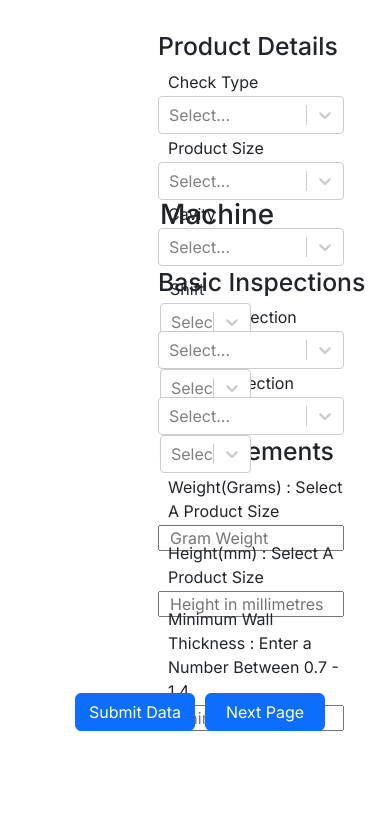
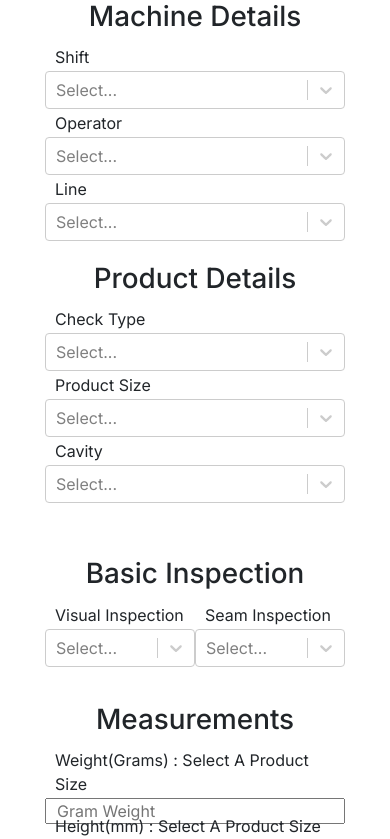
Before and after one commit to LewieM1995/ringcon, a Next.js app: page / in a window 390 px wide. Shown: the top 839 px of the page. Built offline with nearby package versions, Linux system fonts and the light colour scheme.

Commit message:
responsive updates

```diff
--- a/comps/DataInputs.js
+++ b/comps/DataInputs.js
@@ -62,9 +62,9 @@ function DataInputs({ typeCheck, selectedSize, selectCavity, inspectionValue, se
 
 
   return (
-    <div className='data-inputs-container'>
-        <section>
-            <h2>Product Details</h2>
+    <div className='pd-bi-m-container'>
+    <h1>Product Details</h1>
+        <section className='product-details'>
             <div className="input-div">
                 <label>Check Type</label>
                 <Dropdown options={checkType} value={typeCheck} onChange={handleTypeCheck} />
@@ -78,8 +78,8 @@ function DataInputs({ typeCheck, selectedSize, selectCavity, inspectionValue, se
                 <Dropdown options={cavity} value={selectCavity} onChange={handleCavity} />
             </div>
         </section>
+    <h1>Basic Inspection</h1>
         <section>
-            <h2>Basic Inspections</h2>
             <div className="input-div">
                 <label>Visual Inspection</label>
                 <Dropdown options={visualInspection} value={inspectionValue} onChange={handleVisualInspec} />
@@ -89,8 +89,8 @@ function DataInputs({ typeCheck, selectedSize, selectCavity, inspectionValue, se
                 <Dropdown options={seamInspec} value={seamInspection} onChange={handleSeamInspec} />
             </div>
         </section>
-        <section>
-            <h2>Measurements</h2>
+    <h1>Measurements</h1>
+        <section className='measurements'>
             <div className="input-div">
                 <label>Weight(Grams) : {weightString}</label>
                 <input type="number" placeholder="Gram Weight" className='custom-input' value={weight} onChange={handleWeight}/>
@@ -100,7 +100,7 @@ function DataInputs({ typeCheck, selectedSize, selectCavity, inspectionValue, se
                 <input type="number" placeholder="Height in millimetres" className='custom-input' value={height} onChange={handleHeight}/>
             </div>
             <div className="input-div">
-                <label>Minimum Wall Thickness : Enter a Number Between 0.7 - 1.4</label>
+                <label>Min Wall : Input a number between 0.7 - 1.4</label>
                 <input type="number" placeholder="Minimum Wall Thickness" className='custom-input' value={minWallThickness} onChange={handleMinWallThickness}/>
             </div>
         </section>
--- a/comps/DrpDwnInputs.js
+++ /dev/null
@@ -1,48 +0,0 @@
-"use client";
-
-import '../comps/comps.css'
-import Dropdown from './DropDown';
-
-function DrpDwnInputs( {shiftValue, lineValue, operatorName, handleLineValue, handleOperatorName, handleShift} ) {
-
-  const shifts = [
-    { value: "Day", label: "Day"},
-    { value: "Shift 1", label: "Shift 1"},
-    { value: "Shift 2", label: "Shift 2"}
-  ];
-
-
-  const operator = [
-    { value: "James D", label: "James D"},
-    { value: "Lydia F", label: "Lydia F"}
-  ];
-
-
-  const line = [
-    { value: "Liberty 1", label: "Liberty 1"},
-    { value: "Liberty 2", label: "Liberty 2"},
-    { value: "Liberty 3", label: "Liberty 3"}
-  ];
-
-
-
-  return (
-    <section className='drpdwn-section'>
-    <h1>Machine Details</h1>
-        <div className="input-div">
-         <label>Shift</label>
-         <Dropdown options={shifts} value={shiftValue} onChange={handleShift} className='custom-input-2'/>
-        </div>
-        <div className="input-div">
-         <label>Operator</label>
-         <Dropdown options={operator} value={operatorName} onChange={handleOperatorName} className='custom-input-2'/>
-        </div>
-        <div className="input-div">
-         <label>Line</label>
-         <Dropdown options={line} value={lineValue} onChange={handleLineValue} className='custom-input-2'/>
-        </div>
-    </section>
-  )
-}
-
-export default DrpDwnInputs
--- /dev/null
+++ b/comps/MachineDetails.js
@@ -0,0 +1,50 @@
+"use client";
+
+import '../comps/comps.css'
+import Dropdown from './DropDown';
+
+function DrpDwnInputs( {shiftValue, lineValue, operatorName, handleLineValue, handleOperatorName, handleShift} ) {
+
+  const shifts = [
+    { value: "Day", label: "Day"},
+    { value: "Shift 1", label: "Shift 1"},
+    { value: "Shift 2", label: "Shift 2"}
+  ];
+
+
+  const operator = [
+    { value: "James D", label: "James D"},
+    { value: "Lydia F", label: "Lydia F"}
+  ];
+
+
+  const line = [
+    { value: "Liberty 1", label: "Liberty 1"},
+    { value: "Liberty 2", label: "Liberty 2"},
+    { value: "Liberty 3", label: "Liberty 3"}
+  ];
+
+
+
+  return (
+    <div className='machine_details'>
+      <h1>Machine Details</h1>
+      <section className='md-section'>
+          <div className="input-div">
+          <label>Shift</label>
+          <Dropdown options={shifts} value={shiftValue} onChange={handleShift} className='custom-input-2'/>
+          </div>
+          <div className="input-div">
+          <label>Operator</label>
+          <Dropdown options={operator} value={operatorName} onChange={handleOperatorName} className='custom-input-2'/>
+          </div>
+          <div className="input-div">
+          <label>Line</label>
+          <Dropdown options={line} value={lineValue} onChange={handleLineValue} className='custom-input-2'/>
+          </div>
+      </section>
+    </div>
+  )
+}
+
+export default DrpDwnInputs
--- a/comps/MainPage.js
+++ b/comps/MainPage.js
@@ -1,7 +1,6 @@
 'use client';
 
-import 'src/app/globals.css';
-import DrpDwnInputs from '../comps/DrpDwnInputs';
+import MachineDetails from './MachineDetails';
 import DataInputs from '../comps/DataInputs';
 import Submit from '../comps/Submit';
 import { useState } from 'react';
@@ -113,9 +112,7 @@ export default function Home() {
   return (
     <main className="main-container">
         <form onSubmit={handleSubmit}>
-          <div className='second-container'>
-            <div className='dropdown-container'>
-              <DrpDwnInputs
+              <MachineDetails
                 shiftValue={shiftValue}
                 handleShift={handleShift}
                 operatorName={operatorName}
@@ -123,8 +120,6 @@ export default function Home() {
                 lineValue={lineValue}
                 handleLineValue={handleLineValue}
               />
-            </div>
-            <div className='input-container'>
               <DataInputs
                 typeCheck={typeCheck}
                 handleTypeCheck={handleTypeCheck}
@@ -143,8 +138,6 @@ export default function Home() {
                 minWallThickness={minWallThickness}
                 handleMinWallThickness={handleMinWallThickness}
               />
-            </div>
-          </div>
             <Submit  />
         </form>
     </main>
--- a/comps/comps.css
+++ b/comps/comps.css
@@ -2,18 +2,19 @@
 /* DrpDwnInputs */
 
 h1 {
+    text-align: center;
     padding-bottom: 4px;
 }
 
-.drpdwn-section {
-    align-items: center;
-    display: block;
-    padding-left: 10rem;
+.machine_details {
+    width: 100%;
+    height: 150px;
+    margin-top: 5rem;
 }
 
 
 .input-div {
-    width: 80%;
+    width: 400px;
     height: 66px;
     display: flex;
     flex-direction: column;
@@ -36,12 +37,17 @@ h1 {
 }
 /* DataInputs */
 
-.data-inputs-container {
-    margin: auto;
-    padding-left: 5rem;
+.pd-bi-m-container {
+    width: 100%;
+    height: 450px;
 }
 
-
+section {
+    width: 100%;
+    height: 100px;
+    display: flex;
+    justify-content: center;
+}
 
 
 /* Submit Continer */
@@ -64,3 +70,93 @@ h1 {
     display: flex;
     justify-content: center;
 }
+
+.main-container {
+    width: 100%;
+    display: flex;
+    justify-content: center;
+}
+
+@media screen and (max-width: 1200px) {
+    .machine_details {
+        width: 500px;
+        margin: auto auto;
+    }
+    .pd-bi-m-container {
+        width: 500px;
+        height: 450px;
+        margin: auto auto;
+    }
+    .measurements {
+        width: 100%;
+        height: 100px;
+        display: block;
+        justify-content: center;
+    }
+    .input-div {
+        width: 100%;
+        height: 66px;
+        display: flex;
+        flex-direction: column;
+    }
+    .submit-container {
+        height: 20%;
+        display: flex;
+        justify-content: center;
+        align-items: center;
+        margin: 75px;
+    }
+
+    .input-div label {
+        order: -1;
+        padding-left: 10px;
+        padding-bottom: 2px;
+    }
+}
+
+
+@media screen and (max-width: 600px) {
+    .machine_details {
+        width: 300px;
+        margin: auto;
+        margin-bottom: 7rem;
+    }
+    .product-details {
+        width: 100%;
+        height: 250px;
+        display: block;
+    }
+    .md-section {
+        width: 300px;
+        height: 250px;
+        display: block;
+    }
+    .pd-bi-m-container {
+        width: 300px;
+        height: 600px;
+    }
+    .measurements {
+        width: 100%;
+        height: 250px;
+        display: block;
+    }
+    .input-div {
+        width: 100%;
+        height: 66px;
+        display: flex;
+        flex-direction: column;
+    }
+    .submit-container {
+        height: 20%;
+        display: flex;
+        justify-content: center;
+        align-items: center;
+        margin: 50px;
+    }
+
+    .input-div label {
+        order: -1;
+        padding-left: 10px;
+        padding-bottom: 2px;
+    }
+}
--- a/pages/data_tables.js
+++ b/pages/data_tables.js
@@ -66,7 +66,7 @@ function data_tables() {
             />
             <Form>
               <Form.Group>
-                <Form.Control style={{marginTop: '5px'}}type="text" placeholder="Search database..." />
+                <Form.Control style={{marginTop: '5px'}}type="text" placeholder="Search for data..." />
               </Form.Group>
             </Form>
         </div>
--- a/pages/graph.js
+++ b/pages/graph.js
@@ -70,9 +70,9 @@ function graph() {
         <Charts data={data.map(item => item.weight)} lowerLimit={testfunc(productSize, 'lowerLimit')} upperLimit={testfunc(productSize, 'upperLimit')} yAxisLabel={'Weight  (G)'} labels={labelMap} type='line' label={`(${productSize}) Weight`} />
       </div>
       <div className="chart-box">
-        <Charts data={calculateBarData(data)} yAxisLabel={'Min Wall  (mm)'} lowerLimit={0} upperLimit={50} labels={['Lower (0.7-0.85)', 'Mean (0.86-0.125)', 'Upper(0.126-0.15)']} type='bar' label={`(${productSize}) Min Wall Thickness`}/>
+        <Charts data={calculateBarData(data)} yAxisLabel={'Min Wall  (mm)'} lowerLimit={0} upperLimit={50} labels={['Lower (0.7 - 0.85mm)', 'Mean (0.86 - 0.125mm)', 'Upper(0.126 - 0.15mm)']} type='bar' label={`(${productSize}) Min Wall Thickness`}/>
       </div>
-      <div className="chart-box-3">
+      <div className="chart-box">
         <Charts data={data.map(item => item.height)} yAxisLabel={'Height  (mm)'} lowerLimit={testfuncTwo(productSize, 'lowerLimit')} upperLimit={testfuncTwo(productSize, 'upperLimit')} labels={labelMap} type='line' label={`(${productSize}) Height`}/>
       </div>
     </main>
--- a/src/app/globals.css
+++ /dev/null
@@ -1,25 +0,0 @@
-* {
-    margin: 0;
-}
-
-.main-container {
-    width: 100%;
-    height: 99vh;
-}
-
-.second-container {
-    width: 100%;
-    height: 80%;
-    display: flex;
-}
-
-.dropdown-container {
-    width: 20%;
-    display: flex;
-    align-items: center;
-}
-
-.input-container {
-    width: 80%;
-    padding-top: 2rem;
-}
--- a/src/app/layout.js
+++ b/src/app/layout.js
@@ -1,4 +1,4 @@
-import './globals.css'
+
 import { Inter } from 'next/font/google'
 
 const inter = Inter({ subsets: ['latin'] })
@@ -11,7 +11,7 @@ export const metadata = {
 export default function RootLayout({ children }) {
   return (
     <html lang="en">
-      <body className={inter.className}>{children}</body>
+      <body style={{ margin: 0, padding: 0, width: '100%', height: '100%' }} className={inter.className}>{children}</body>
     </html>
   )
 }
--- a/src/app/page.js
+++ b/src/app/page.js
@@ -1,6 +1,5 @@
 'use client';
 
-import 'src/app/globals.css';
 import MainPage from '../../comps/MainPage';
 import 'bootstrap/dist/css/bootstrap.min.css';
 
```
Also changed, not shown: pages/graph.css (+31 -4 lines), src/app/page.module.css (added).
